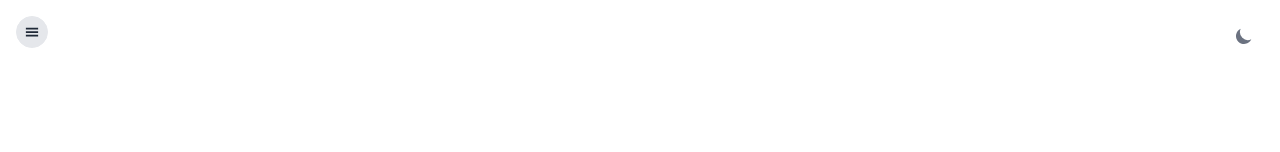
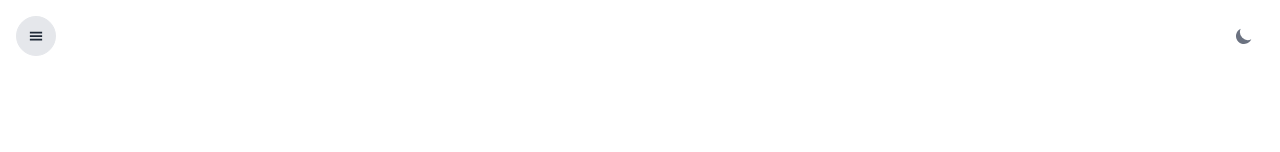
Before and after one commit to anglitj/mae-18-invitation, a Next.js app: page / in a window 1280 px wide. Shown: the top 152 px of the page. Built offline with nearby package versions, Linux system fonts and the light colour scheme; a web font is replaced by a local one.

Commit message:
Update Navigation component: modify button class to enhance layout with flex properties and adjust size for improved user experience.

```diff
--- a/app/_components/Navigation.tsx
+++ b/app/_components/Navigation.tsx
@@ -75,7 +75,7 @@ export default function Navigation() {
         <Button
           color="gray"
           size="sm"
-          className="size-8 cursor-pointer rounded-full bg-gray-200 text-gray-800 hover:bg-gray-300 dark:bg-gray-600 dark:text-gray-900 dark:hover:bg-gray-700"
+          className="flex size-10 cursor-pointer items-center justify-center rounded-full bg-gray-200 text-gray-800 hover:bg-gray-300 dark:bg-gray-600 dark:text-gray-900 dark:hover:bg-gray-700"
           onClick={() => setIsOpen(true)}
         >
           <GiHamburgerMenu />
```
